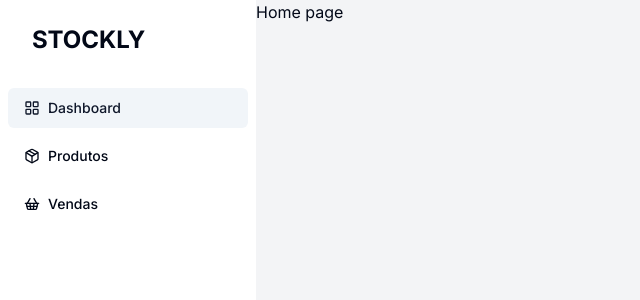
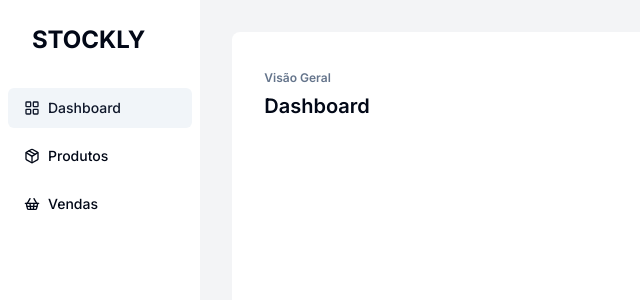
Before and after one commit to Luca-Sousa/stockly, a Next.js app: page / in a window 1280 px wide. Shown: the top 300 px of the page, without its empty margins (0-640 px from the left). Built offline with nearby package versions, Linux system fonts and the light colour scheme.

Commit message:
refactor: add header component

```diff
--- a/app/(dashboard)/page.tsx
+++ b/app/(dashboard)/page.tsx
@@ -1,5 +1,20 @@
+import Header, {
+  HeaderLeft,
+  HeaderSubtitle,
+  HeaderTitle,
+} from "../_components/header";
+
 const Home = () => {
-  return <h1>Home page</h1>;
+  return (
+    <div className="m-8 w-full space-y-8 rounded-lg bg-white p-8">
+      <Header>
+        <HeaderLeft>
+          <HeaderSubtitle>Visão Geral</HeaderSubtitle>
+          <HeaderTitle>Dashboard</HeaderTitle>
+        </HeaderLeft>
+      </Header>
+    </div>
+  );
 };
 
 export default Home;
--- a/app/(dashboard)/products/page.tsx
+++ b/app/(dashboard)/products/page.tsx
@@ -2,25 +2,28 @@
 import { productsTableColumns } from "./_components/table-columns";
 import { getProducts } from "@/app/_data-access/products/get-products";
 import CreateProductButton from "./_components/create-product-button";
-
-// Essa página será montada uma vez e reutilizada (SSG), podendo ser incrementada de forma regenerativa (ISR)
-export const dynamic = "force-static";
+import Header, {
+  HeaderLeft,
+  HeaderRight,
+  HeaderSubtitle,
+  HeaderTitle,
+} from "@/app/_components/header";
 
 const Productspage = async () => {
   const products = await getProducts();
 
   return (
     <div className="m-8 w-full space-y-8 rounded-lg bg-white p-8">
-      <div className="flex w-full items-center justify-between">
-        <div className="space-y-1">
-          <span className="text-xs font-semibold text-slate-500">
-            Gestão de Produtos
-          </span>
-          <h1 className="text-xl font-semibold">Produtos</h1>
-        </div>
+      <Header>
+        <HeaderLeft>
+          <HeaderSubtitle>Gestão de Produtos</HeaderSubtitle>
+          <HeaderTitle>Produtos</HeaderTitle>
+        </HeaderLeft>
 
-        <CreateProductButton />
-      </div>
+        <HeaderRight>
+          <CreateProductButton />
+        </HeaderRight>
+      </Header>
 
       <DataTable
         columns={productsTableColumns}
--- a/app/(dashboard)/sales/page.tsx
+++ b/app/(dashboard)/sales/page.tsx
@@ -4,6 +4,12 @@
 import { DataTable } from "@/app/_components/ui/data-table";
 import { saleTableColumns } from "./_components/table-columns";
 import { getSales } from "@/app/_data-access/sale/get-sales";
+import Header, {
+  HeaderLeft,
+  HeaderRight,
+  HeaderSubtitle,
+  HeaderTitle,
+} from "@/app/_components/header";
 
 const SalesPage = async () => {
   const products = await getProducts();
@@ -22,16 +28,19 @@
 
   return (
     <div className="m-8 w-full space-y-8 rounded-lg bg-white p-8">
-      <div className="flex w-full items-center justify-between">
-        <div className="space-y-1">
-          <span className="text-xs font-semibold text-slate-500">
-            Gestão de Vendas
-          </span>
-          <h1 className="text-xl font-semibold">Vendas</h1>
-        </div>
+      <Header>
+        <HeaderLeft>
+          <HeaderSubtitle>Gestão de Vendas</HeaderSubtitle>
+          <HeaderTitle>Vendas</HeaderTitle>
+        </HeaderLeft>
 
-        <CreateSaleButton products={products} productOptions={productOptions} />
-      </div>
+        <HeaderRight>
+          <CreateSaleButton
+            products={products}
+            productOptions={productOptions}
+          />
+        </HeaderRight>
+      </Header>
 
       <DataTable columns={saleTableColumns} data={tableData} />
     </div>
--- /dev/null
+++ b/app/_components/header.tsx
@@ -0,0 +1,36 @@
+import { ReactNode } from "react";
+import { cn } from "../_lib/utils";
+
+export const HeaderTitle = ({ children }: { children: ReactNode }) => {
+  return <h1 className="text-xl font-semibold">{children}</h1>;
+};
+
+export const HeaderSubtitle = ({ children }: { children: ReactNode }) => {
+  return (
+    <span className="text-xs font-semibold text-slate-500">{children}</span>
+  );
+};
+
+export const HeaderLeft = ({ children }: { children: ReactNode }) => {
+  return <div className="space-y-1">{children}</div>;
+};
+
+export const HeaderRight = ({ children }: { children: ReactNode }) => {
+  return <div>{children}</div>;
+};
+
+const Header = ({
+  children,
+  className,
+}: {
+  children: ReactNode;
+  className?: string;
+}) => {
+  return (
+    <div className={cn("flex w-full items-center justify-between", className)}>
+      {children}
+    </div>
+  );
+};
+
+export default Header;
```
